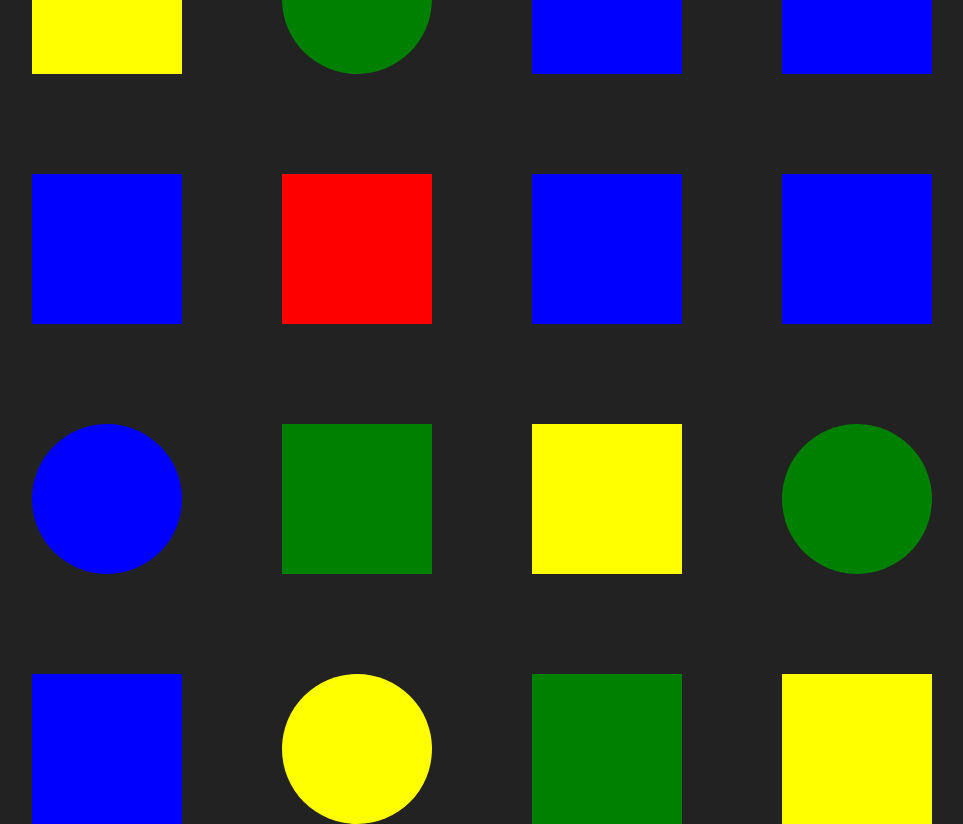
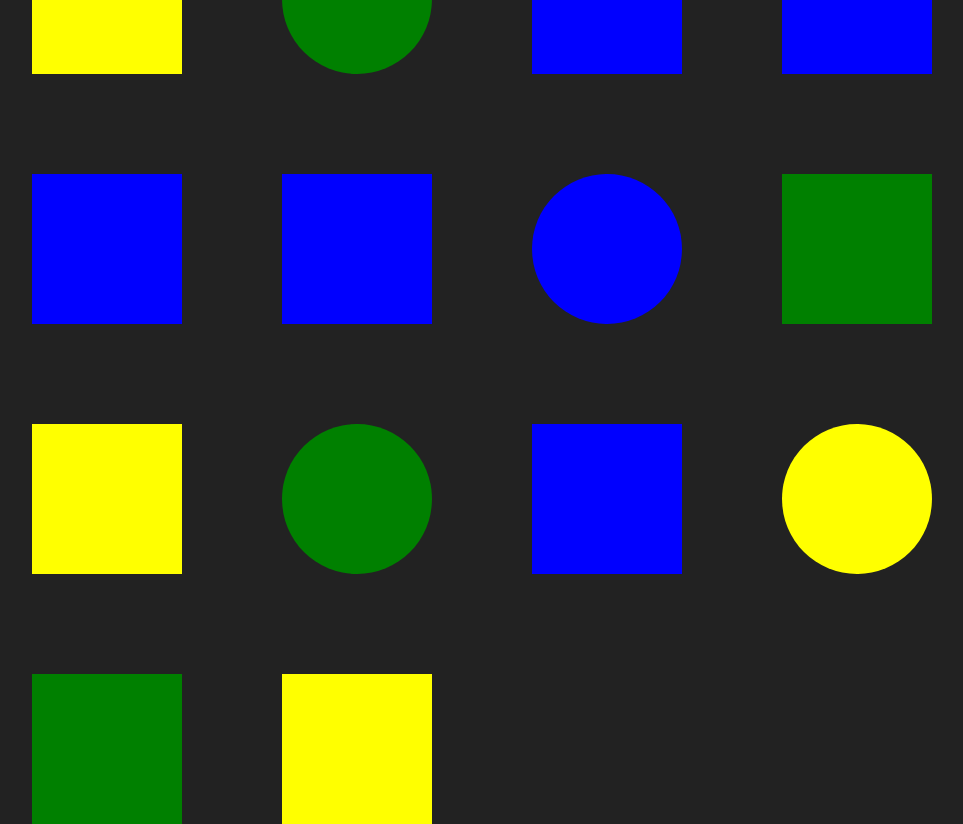
Before and after one commit to DupenkoV/figures, a React (Create React App) app: page / in a window 1280 px wide. Shown: the part 780-1604 px from the top of the page, without its empty margins (158-1121 px from the left). Built offline with nearby package versions, Linux system fonts and the light colour scheme.

Commit message:
added form filtering

```diff
--- a/src/components/figures/Figures.js
+++ b/src/components/figures/Figures.js
@@ -13,7 +13,8 @@ export const Figures = () => {
     const dispatch = useDispatch()
     const shapes2 = shapes.filter(item => {
         const color = item.color;
-        return color == filter.find((item) => item === color)
+        const form = item.form
+        return color == filter.find((item) => item === color) && filter.find((item) => item === form)
     })
 
 
```
Also changed, not shown: src/components/figures/useFigures.js (added).
